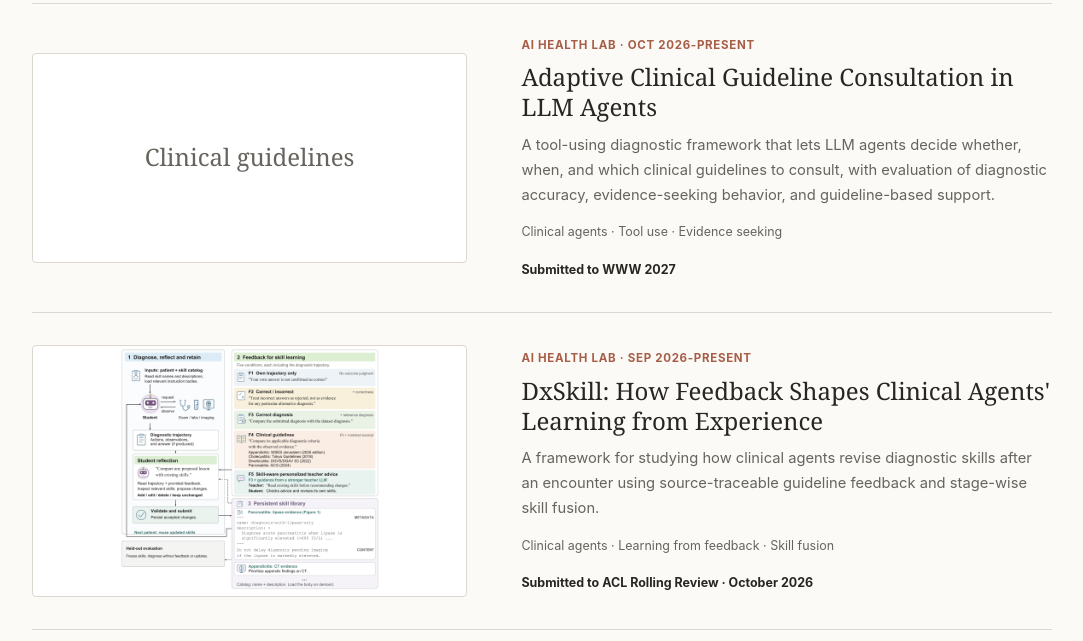
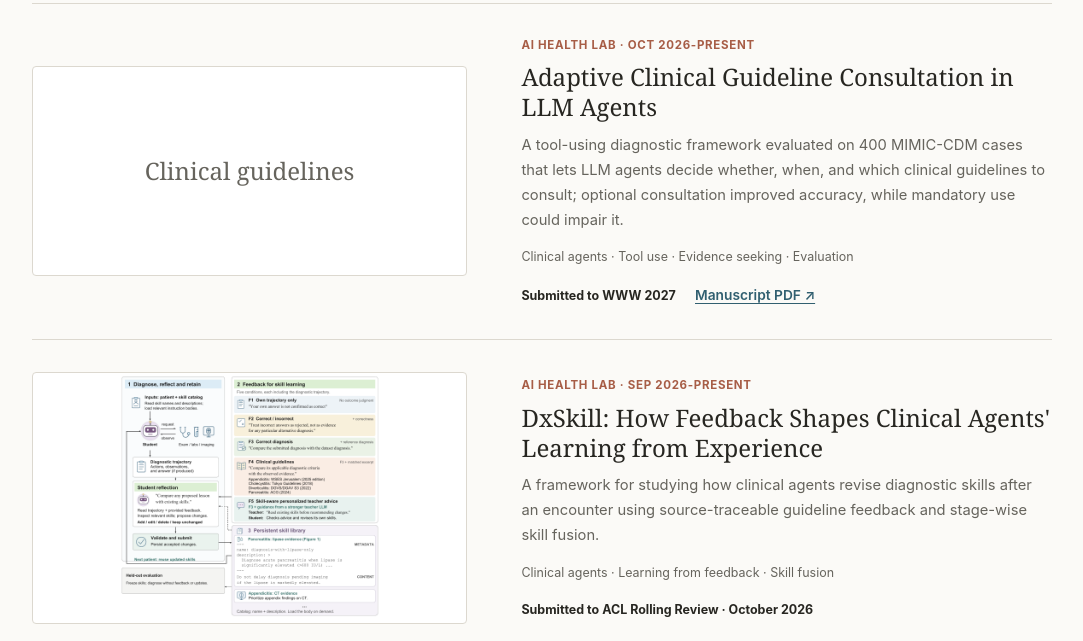
Before and after one commit to nina510/nina510.github.io, a plain HTML site: page index.html in a window 1280 px wide. Shown: the part 1632-2273 px from the top of the page, without its empty margins (98-1181 px from the left). Drawn offline with Linux system fonts and the light colour scheme.

Commit message:
Add guideline consultation manuscript

```diff
--- a/index.html
+++ b/index.html
@@ -174,13 +174,14 @@
               <p class="project-meta">AI Health Lab · Oct 2026-present</p>
               <h3>Adaptive Clinical Guideline Consultation in LLM Agents</h3>
               <p>
-                A tool-using diagnostic framework that lets LLM agents decide whether, when, and
-                which clinical guidelines to consult, with evaluation of diagnostic accuracy,
-                evidence-seeking behavior, and guideline-based support.
+                A tool-using diagnostic framework evaluated on 400 MIMIC-CDM cases that lets
+                LLM agents decide whether, when, and which clinical guidelines to consult;
+                optional consultation improved accuracy, while mandatory use could impair it.
               </p>
-              <p class="project-methods">Clinical agents · Tool use · Evidence seeking</p>
+              <p class="project-methods">Clinical agents · Tool use · Evidence seeking · Evaluation</p>
               <div class="project-links">
                 <span>Submitted to WWW 2027</span>
+                <a href="assets/papers/When_Does_Clinical_Guideline_Consultation_Help_WWW_2027.pdf" target="_blank">Manuscript PDF ↗</a>
               </div>
             </div>
           </article>
@@ -398,6 +399,9 @@
             <div>
               <h3>When Does Clinical Guideline Consultation Help? Diagnostic Accuracy and Evidence-Seeking Behavior in LLM Agents</h3>
               <p><strong>Y. Wu</strong>, J. Fang, J. Xu, S. Niu, Y. Ding</p>
+              <div class="paper-links">
+                <a href="assets/papers/When_Does_Clinical_Guideline_Consultation_Help_WWW_2027.pdf" target="_blank">PDF</a>
+              </div>
             </div>
           </article>
 
```
Also changed, not shown: 1 other file.
